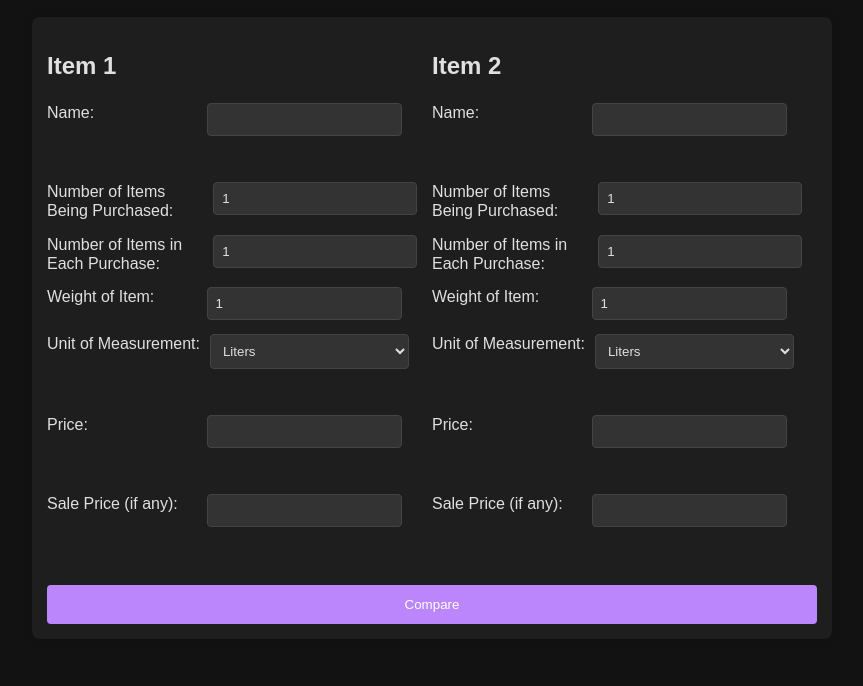
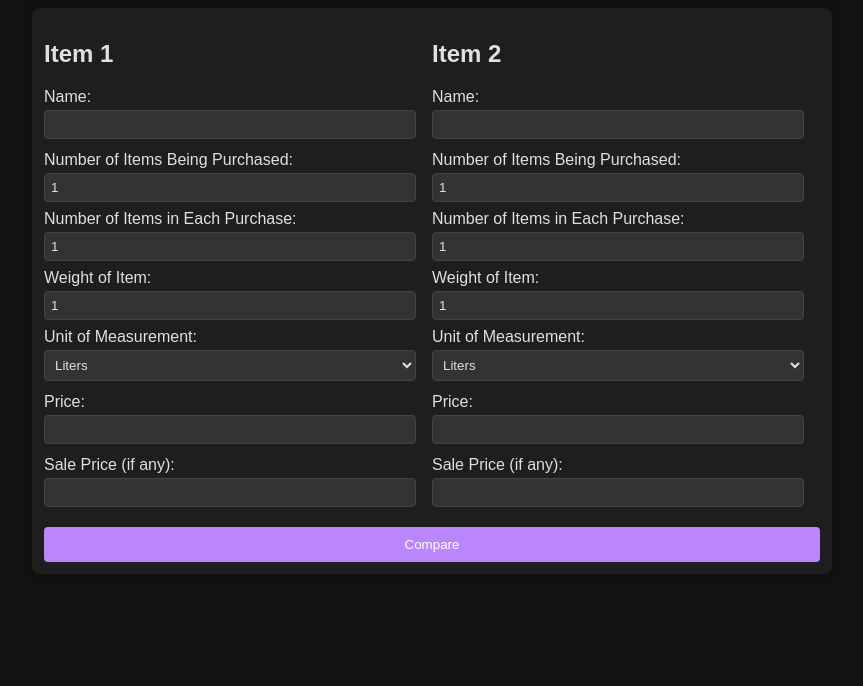
Before and after one commit to xPollutionx/ConFused, a website: page index.html in a window 1280 px wide. Shown: the part 114-800 px from the top of the page, without its empty margins (208-1071 px from the left). Drawn offline with Linux system fonts and the light colour scheme.

Commit message:
Add files via upload

```diff
--- a/styles.css
+++ b/styles.css
@@ -7,18 +7,18 @@ body {
 .container {
     max-width: 800px;
     margin: 0 auto;
-    padding: 10px;
+    padding: 8px;
 }
 
 h1 {
     text-align: center;
     color: #bb86fc;
-    margin-bottom: 15px;
+    margin-bottom: 12px;
 }
 
 .calculator {
     background: #1e1e1e;
-    padding: 15px;
+    padding: 12px;
     border-radius: 8px;
     box-shadow: 0 0 10px rgba(0, 0, 0, 0.1);
     overflow: hidden;
@@ -39,73 +39,46 @@ table {
     border-spacing: 0;
 }
 
-tr {
+td {
     display: block;
-}
-
-/* Add extra spacing after specific fields */
-tr:has(#item1-name),
-tr:has(#item2-name),
-tr:has(#item1-unit-type),
-tr:has(#item2-unit-type),
-tr:has(#item1-price),
-tr:has(#item2-price),
-tr:has(#item1-sale),
-tr:has(#item2-sale) {
-    margin-bottom: 20px;
-}
-
-/* Regular spacing for other rows */
-tr:not(:has(#item1-name)):not(:has(#item2-name)):not(:has(#item1-unit-type)):not(:has(#item2-unit-type)):not(:has(#item1-price)):not(:has(#item2-price)):not(:has(#item1-sale)):not(:has(#item2-sale)) {
-    margin-bottom: 8px;
-}
-
-td {
-    padding: 3px 0;
-    vertical-align: top;
-}
-
-td:first-child {
-    width: 45%;
-    padding-right: 10px;
+    padding: 0;
 }
 
 label {
-    display: inline-block;
-    white-space: normal;
-    line-height: 1.2;
-}
-
-/* Add spacing after specific fields */
-#item1-name, #item2-name,
-#item1-unit-type, #item2-unit-type,
-#item1-price, #item2-price,
-#item1-sale, #item2-sale {
-    margin-bottom: 20px;
+    display: block;
+    margin-bottom: 4px;
 }
 
 input[type="text"],
 input[type="number"],
 select {
     width: 100%;
-    padding: 8px;
+    padding: 6px;
     border: 1px solid #444;
     border-radius: 4px;
     background-color: #333;
     color: #e0e0e0;
     box-sizing: border-box;
+    margin-bottom: 8px;
+}
+
+/* Add extra space after these specific fields */
+#item1-name, #item2-name,
+#item1-unit-type, #item2-unit-type,
+#item1-price, #item2-price {
+    margin-bottom: 12px;
 }
 
 button {
     display: block;
     width: 100%;
-    padding: 12px;
+    padding: 10px;
     background-color: #bb86fc;
     color: white;
     border: none;
     border-radius: 4px;
     cursor: pointer;
-    margin-top: 15px;
+    margin-top: 12px;
 }
 
 button:hover {
@@ -113,10 +86,10 @@ button:hover {
 }
 
 #result {
-    margin-top: 15px;
+    margin-top: 12px;
     text-align: center;
     clear: both;
-    padding: 10px;
+    padding: 8px;
     background: #2d2d2d;
     border-radius: 4px;
 }
```
